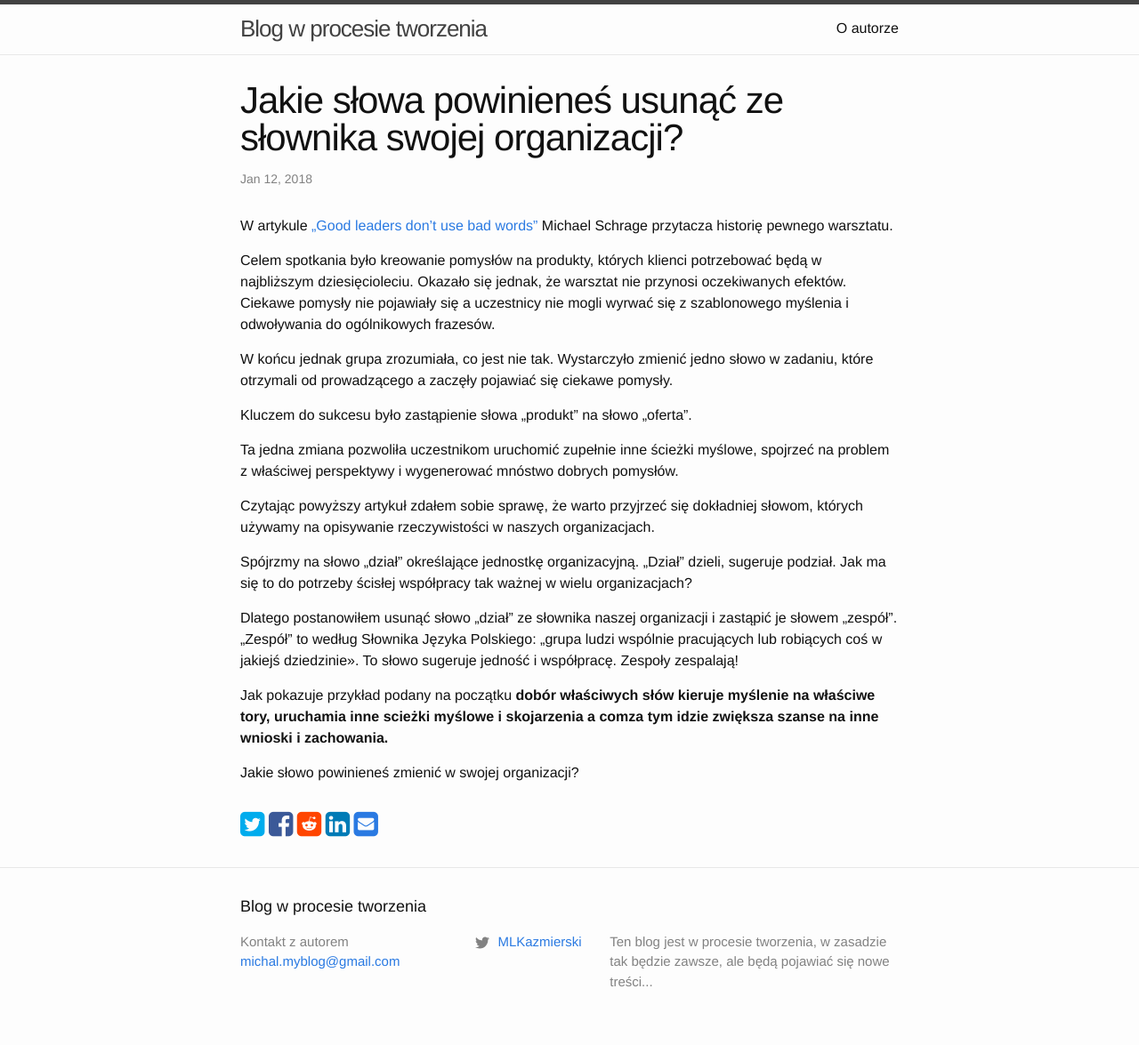
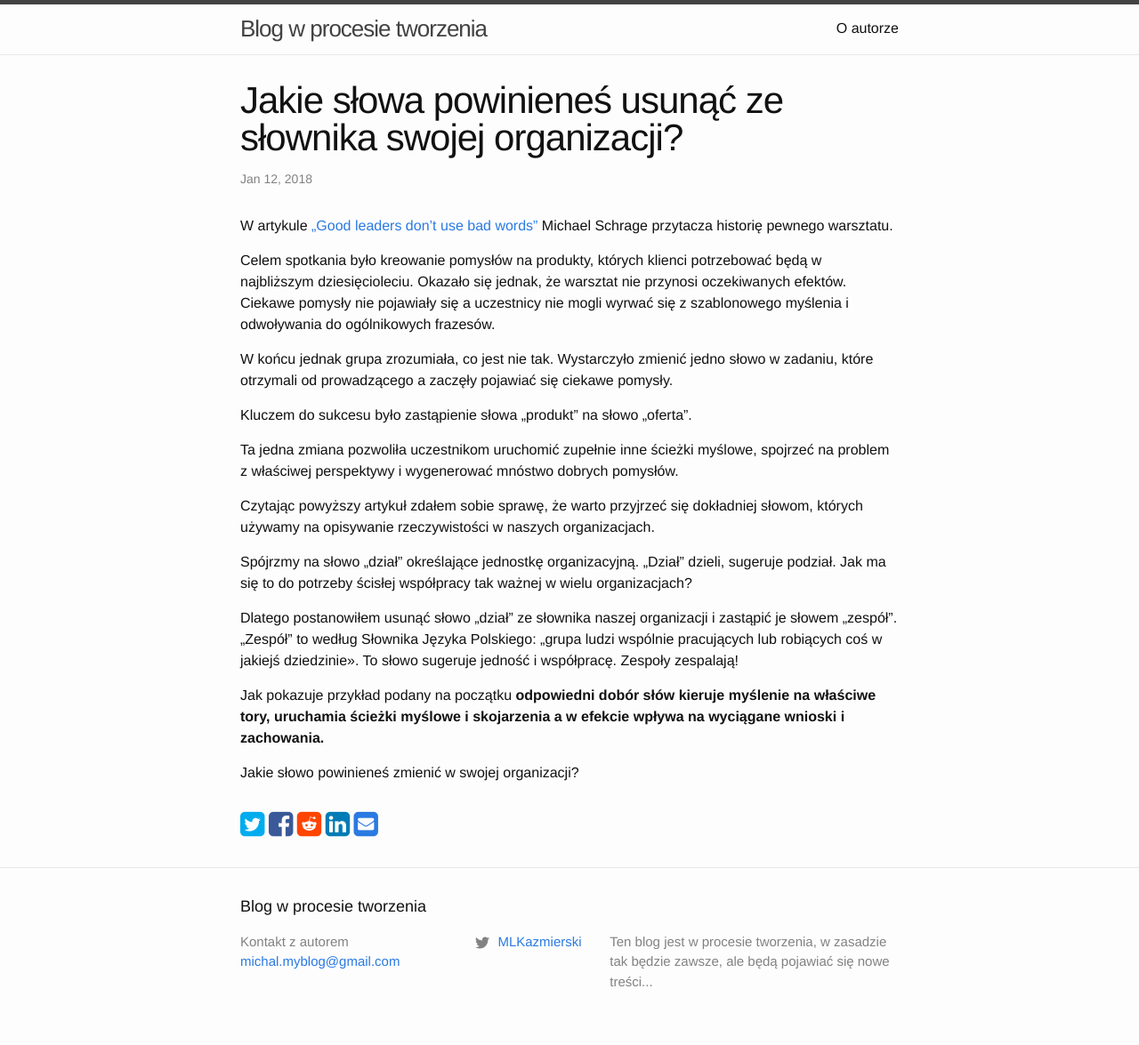
Before and after one commit to kazmiermik/kazmiermik.github.io, a Jekyll site: the page built from _posts/2018-01-12-Jakie-słowa-powinieneś-usunąć-ze-słownika-swojej-organizacji.md, in a window 1280 px wide. Shown: the whole page at 89% size. Built offline with Jekyll 4.4.1, drawn with Linux system fonts in a browser that asks for light colours; comment, search, counter and statistics services are not loaded.

Commit message:
Update 2018-01-12-Jakie-słowa-powinieneś-usunąć-ze-słownika-swojej-organizacji.md

```diff
--- a/_posts/2018-01-12-Jakie-słowa-powinieneś-usunąć-ze-słownika-swojej-organizacji.md
+++ b/_posts/2018-01-12-Jakie-słowa-powinieneś-usunąć-ze-słownika-swojej-organizacji.md
@@ -24,6 +24,6 @@ Spójrzmy na słowo „dział” określające jednostkę organizacyjną. „Dzi
 
 Dlatego postanowiłem usunąć słowo „dział” ze słownika naszej organizacji i zastąpić je słowem „zespół”. „Zespół” to według Słownika Języka Polskiego: „grupa ludzi wspólnie pracujących lub robiących coś w jakiejś dziedzinie». To słowo sugeruje jedność i współpracę. Zespoły zespalają!
 
-Jak pokazuje przykład podany na początku **dobór właściwych słów kieruje myślenie na właściwe tory, uruchamia inne scieżki myślowe i skojarzenia a comza tym idzie zwiększa szanse na inne wnioski i zachowania.**
+Jak pokazuje przykład podany na początku **odpowiedni dobór słów kieruje myślenie na właściwe tory, uruchamia ścieżki myślowe i skojarzenia a w efekcie wpływa na wyciągane wnioski i zachowania.**
 
 Jakie słowo powinieneś zmienić w swojej organizacji?
```
